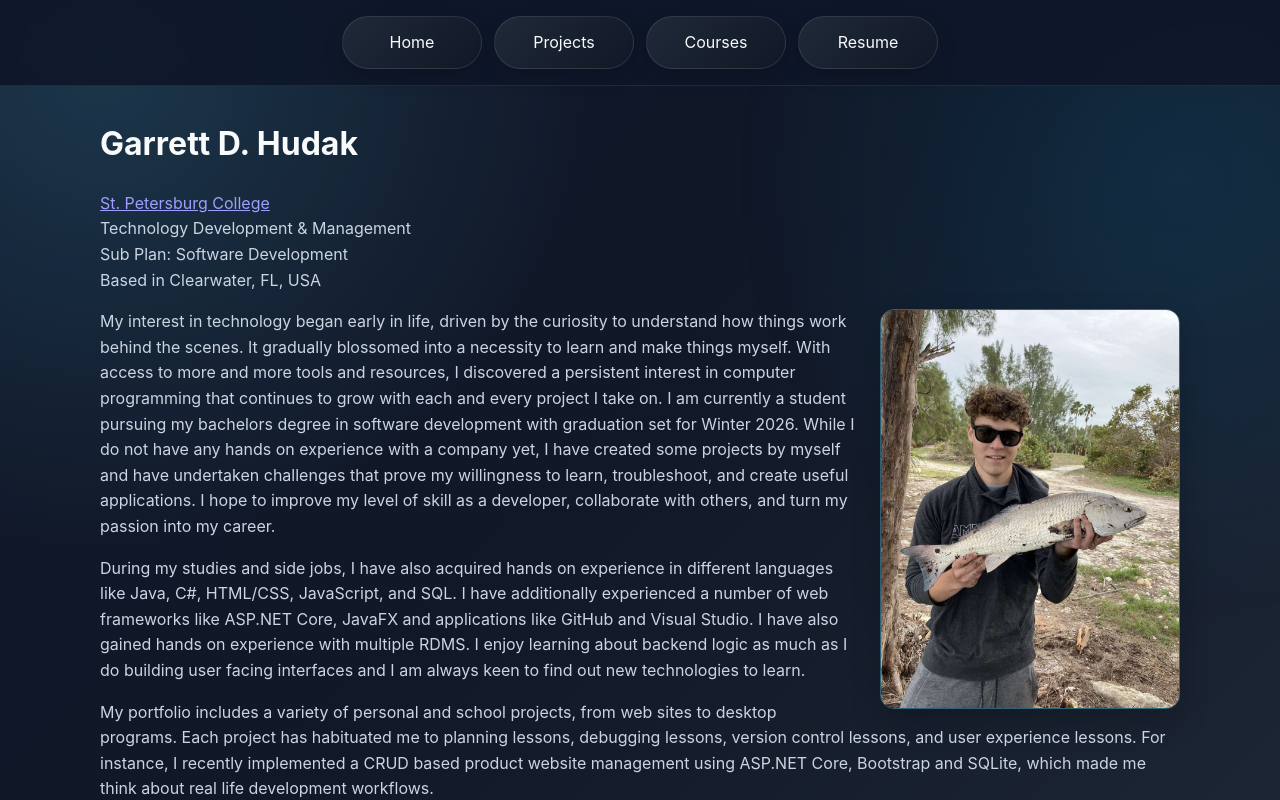
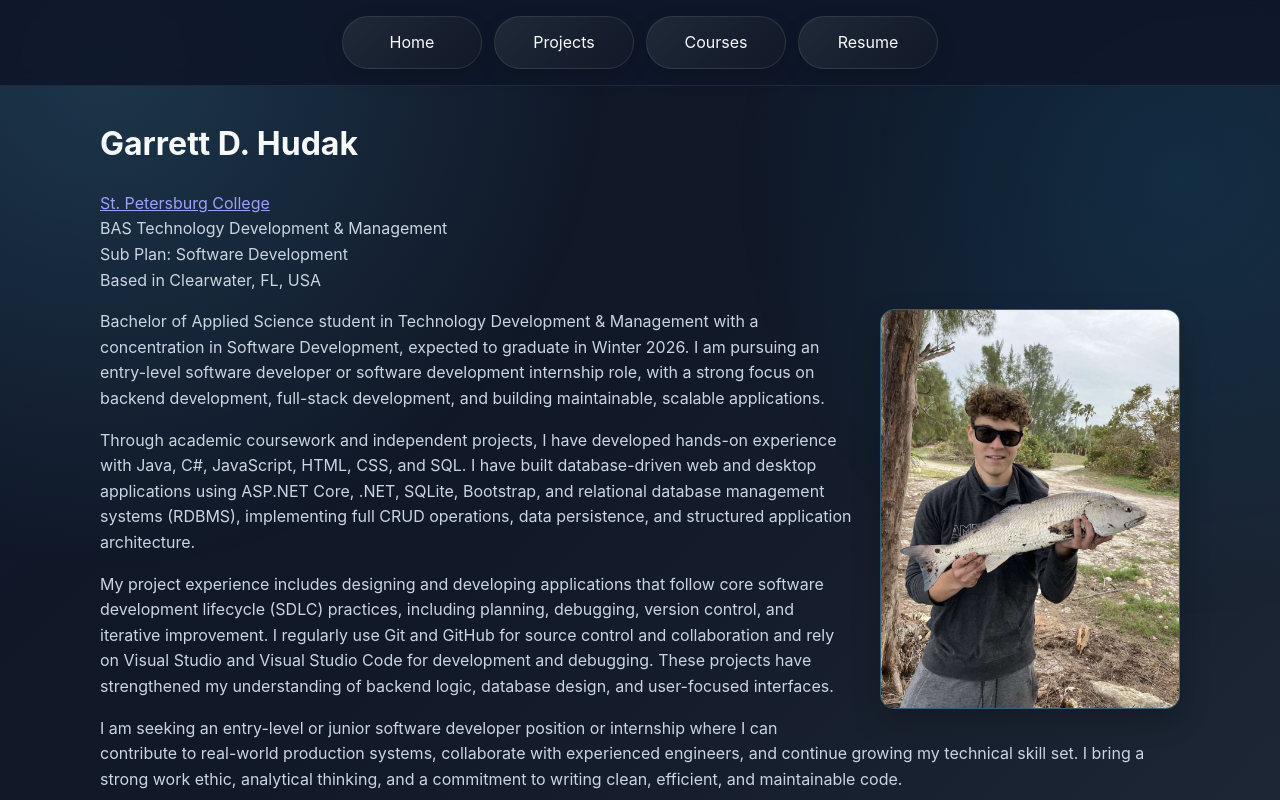
Before and after one commit to Garhuda/Portfolio-Site-React-, a React (Create React App) app: page / in a window 1280 px wide. Shown: the top 800 px of the page. Built offline with nearby package versions, Linux system fonts and the light colour scheme.

Commit message:
Updated front page monologue about myself

```diff
--- a/src/Pages/Home.jsx
+++ b/src/Pages/Home.jsx
@@ -7,7 +7,7 @@ const Home = () => {
             <h1>Garrett D. Hudak</h1>
             <p>
                 <a href="https://www.spcollege.edu/">St. Petersburg College</a><br />
-                Technology Development & Management<br />Sub Plan: Software Development<br />
+                BAS Technology Development & Management<br />Sub Plan: Software Development<br />
                 Based in Clearwater, FL,
                 USA
             </p>
@@ -15,38 +15,19 @@ const Home = () => {
 
 
 
-            <p>My interest in technology began early in life, driven by the curiosity to understand how things work
-                behind the scenes.
-                It gradually blossomed into a necessity to learn and make things myself. With access to more and more tools and
-                resources, I discovered a persistent interest in computer programming that continues to grow with each and every
-                project I take on.
-                I am currently a student pursuing my bachelors degree in software development with graduation set for Winter 2026.
-                While I do not have any hands on experience with a company yet, I have created some projects by myself and have undertaken challenges that
-                prove my willingness to learn, troubleshoot, and create useful applications.
-                I hope to improve my level of skill as a developer, collaborate with others, and turn my passion into my career.
+            <p>Bachelor of Applied Science student in Technology Development & Management with a concentration in Software Development, expected to graduate in Winter 2026. I am pursuing an entry-level software developer or software development internship role, with a strong focus on backend development, full-stack development, and building maintainable, scalable applications.
             </p>
             <p>
-                During my studies and side jobs, I have also acquired hands on experience in different languages like Java, C#,
-                HTML/CSS, JavaScript, and SQL. I have additionally experienced a number of web frameworks like ASP.NET Core, JavaFX and
-                applications like GitHub and Visual Studio. I have also gained hands on experience with multiple RDMS. I enjoy learning about backend logic as much as I do building user
-                facing interfaces and I am always keen to find out new technologies to learn.
+                Through academic coursework and independent projects, I have developed hands-on experience with Java, C#, JavaScript, HTML, CSS, and SQL. I have built database-driven web and desktop applications using ASP.NET Core, .NET, SQLite, Bootstrap, and relational database management systems (RDBMS), implementing full CRUD operations, data persistence, and structured application architecture.
             </p>
             <p>
-                My portfolio includes a variety of personal and school projects, from web sites to desktop programs. Each project
-                has habituated me to planning lessons, debugging lessons, version control lessons, and user experience lessons. For
-                instance, I recently implemented a CRUD based product website management using ASP.NET Core, Bootstrap and SQLite,
-                which made me think about real life development workflows.
+                My project experience includes designing and developing applications that follow core software development lifecycle (SDLC) practices, including planning, debugging, version control, and iterative improvement. I regularly use Git and GitHub for source control and collaboration and rely on Visual Studio and Visual Studio Code for development and debugging. These projects have strengthened my understanding of backend logic, database design, and user-focused interfaces.
             </p>
             <p>
-                Looking ahead, I am committed to learning in a career where I get to work on impactful projects in the real world,
-                learn from experienced developers, and become a software engineer who writes clean, scalable, efficient, and
-                maintainable code. With or without a team, I will try to bring reliability, curiosity, and high work ethic to each
-                project.
+                I am seeking an entry-level or junior software developer position or internship where I can contribute to real-world production systems, collaborate with experienced engineers, and continue growing my technical skill set. I bring a strong work ethic, analytical thinking, and a commitment to writing clean, efficient, and maintainable code.
             </p>
             <p>
-                Apart from programming, I enjoy going to Florida coastal beaches and parks to fish and create memories, video games,
-                and learning about cybersecurity. I believe that having multiple interests helps me be more creative and be more
-                inclined to try things out in life.
+                Outside of software development, I maintain a strong interest in cybersecurity concepts and continuous learning, which further supports my problem-solving mindset and adaptability in fast-evolving technical environments.
             </p>
 
         </div>
```
